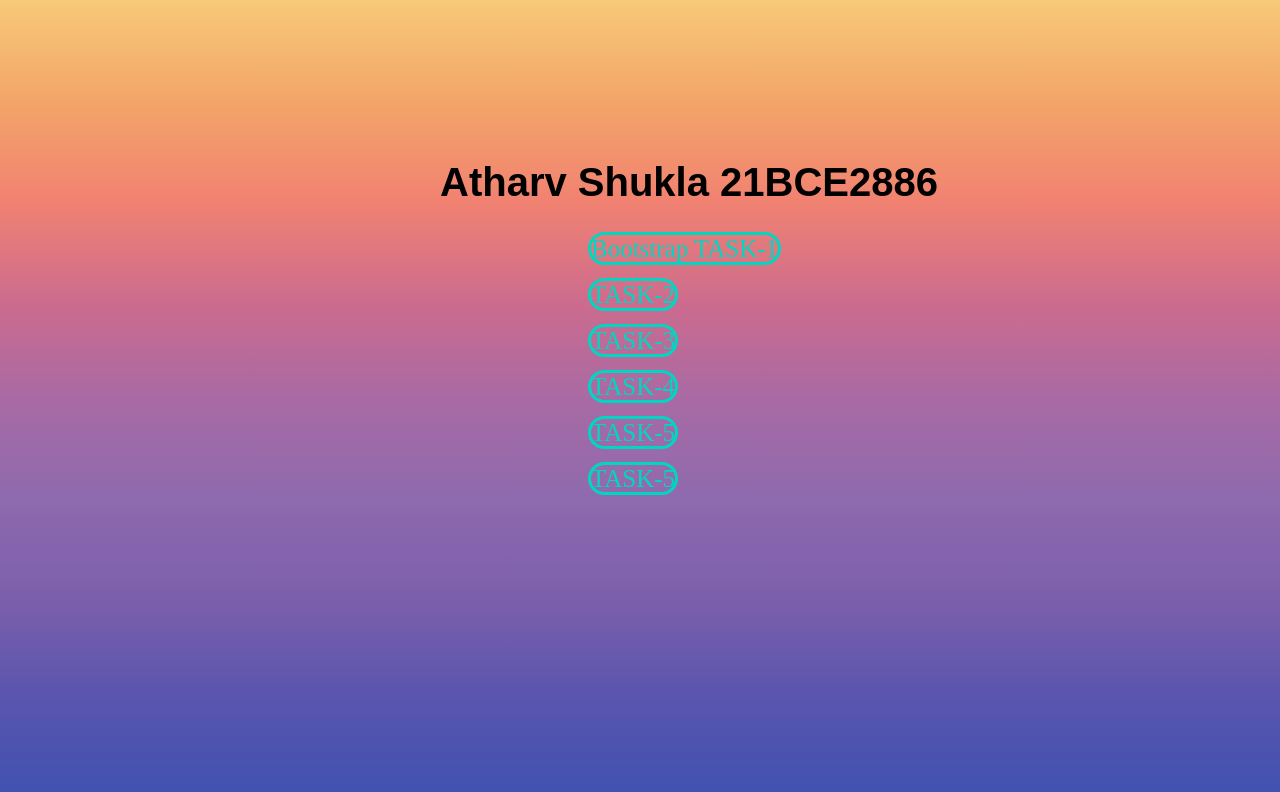
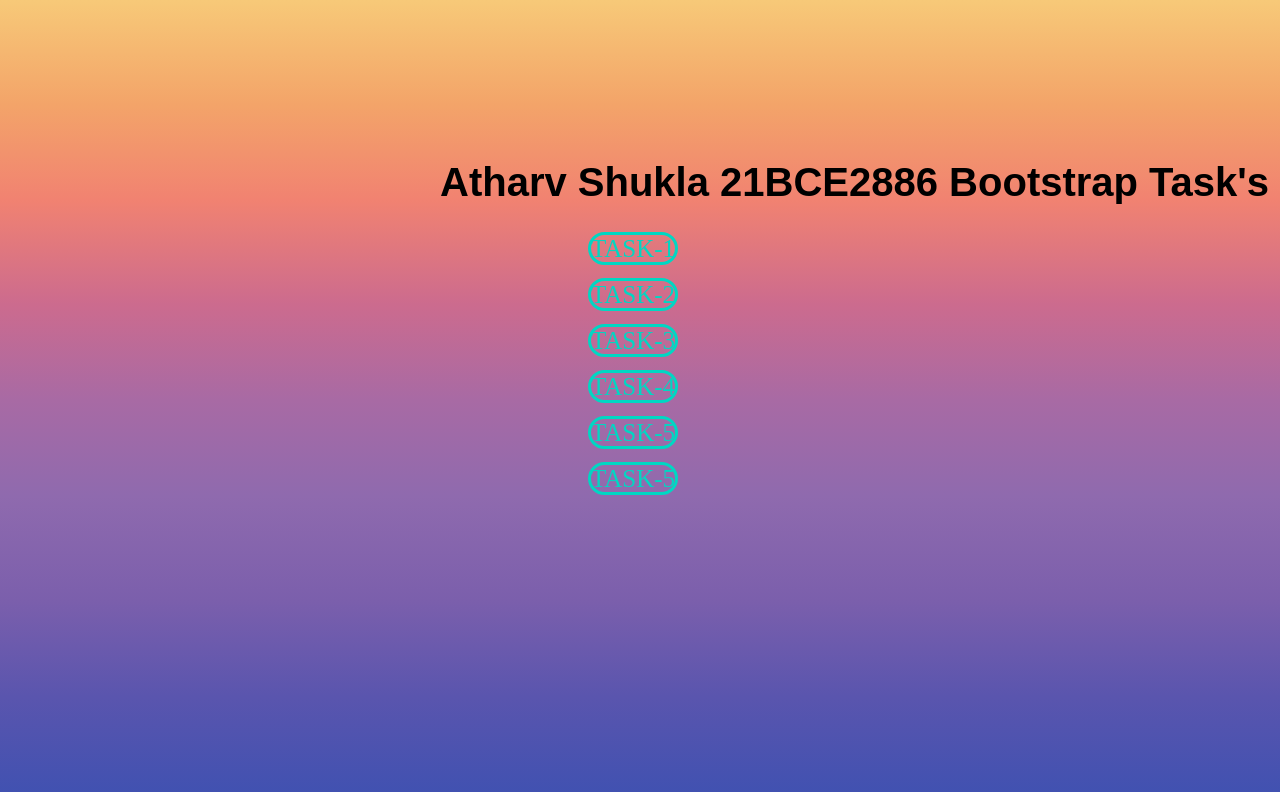
Before and after one commit to Atharvshukla/Ethnus-mera-couse-2, a plain HTML site: page index.html in a window 1280 px wide. Drawn offline with Linux system fonts and the light colour scheme.

Commit message:
Update index.html

```diff
--- a/index.html
+++ b/index.html
@@ -5,12 +5,12 @@
         <title>MERN Course Atharv Shukla 21BCE2886</title>
         <body>
             <div class="atharv">
-                <h1 class="ath">Atharv Shukla 21BCE2886</h1>
+                <h1 class="ath">Atharv Shukla 21BCE2886 Bootstrap Task's</h1>
             </div>
             <div class="flex-container">
 
                     <div class="Task_card">
-                        <a class="button" href="btask1.html">Bootstrap TASK-1</a><BR><br>
+                        <a class="button" href="btask1.html">TASK-1</a><BR><br>
                             <a class="button" href="bstask2.html">TASK-2</a><BR><br>
                             <a class="button" href="btask3.html">TASK-3</a><BR><br>
                             <a class="button" href="btask4.html">TASK-4</a><br><br>
```
